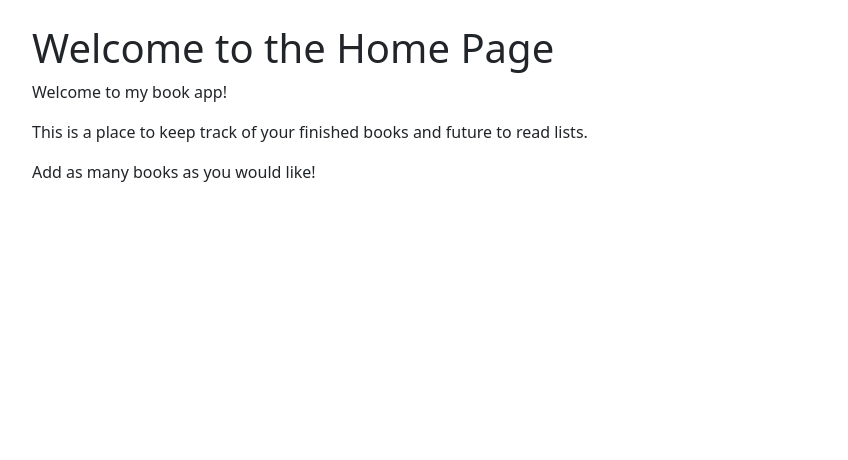
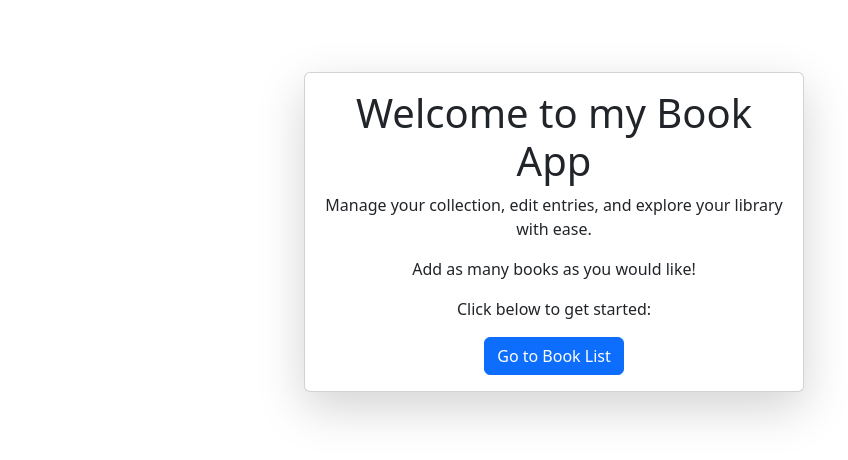
Before and after one commit to cfuenning/CSCI4830-TechExercise, a Django app: page / in a window 1280 px wide. Shown: the part 24-484 px from the top of the page, without its empty margins (86-934 px from the left). Run offline with Django 5.2, Linux system fonts and the light colour scheme; some libraries are stand-ins or nearby versions.

Commit message:
updating home page

```diff
--- a/books/templates/index_books.html
+++ b/books/templates/index_books.html
@@ -1,8 +1,23 @@
 {% extends "base_books.html" %}
+{% load static %}
 {% block title %}Home{% endblock %}
 {% block content %}
-<h1>Welcome to the Home Page</h1>
-<p>Welcome to my book app!</p>
-<p>This is a place to keep track of your finished books and future to read lists.</p>
-<p>Add as many books as you would like!</p>
+<div class="container py-5">
+  <div class="card shadow-lg text-center" style="max-width: 500px; margin: auto;">
+    <div class="card-body">
+        <h1>Welcome to my Book App</h1>
+
+        <p>Manage your collection, edit entries, and explore your library with ease.</p>
+        <p>Add as many books as you would like!</p>
+        <p>Click below to get started:</p>
+        <a href="{% url 'library_view' %}" class="btn btn-primary">Go to Book List</a>
+    </div>
+  </div>
+</div>
+
+
+
+<!-- Reference JavaScript files -->
+<script src="{% static '/js/bootstrap.min.js' %}"></script>
+
 {% endblock %}
```
